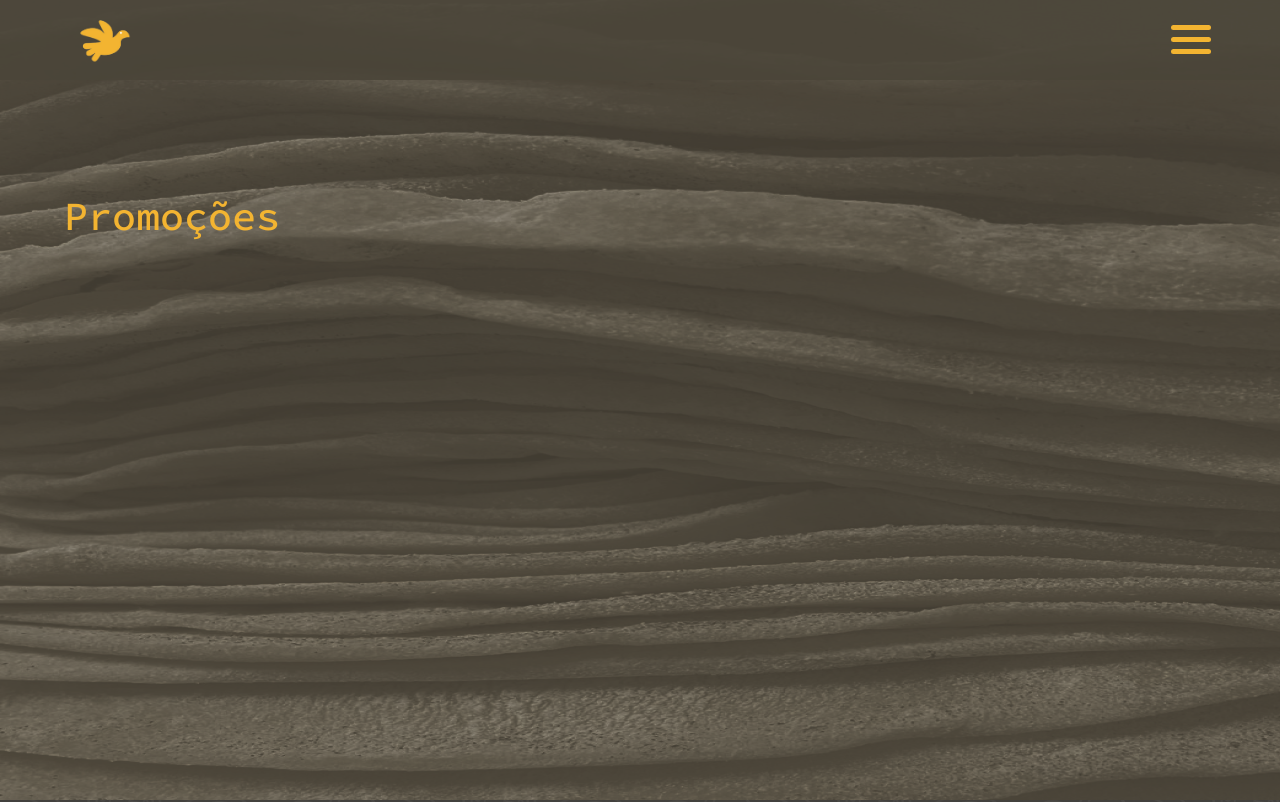
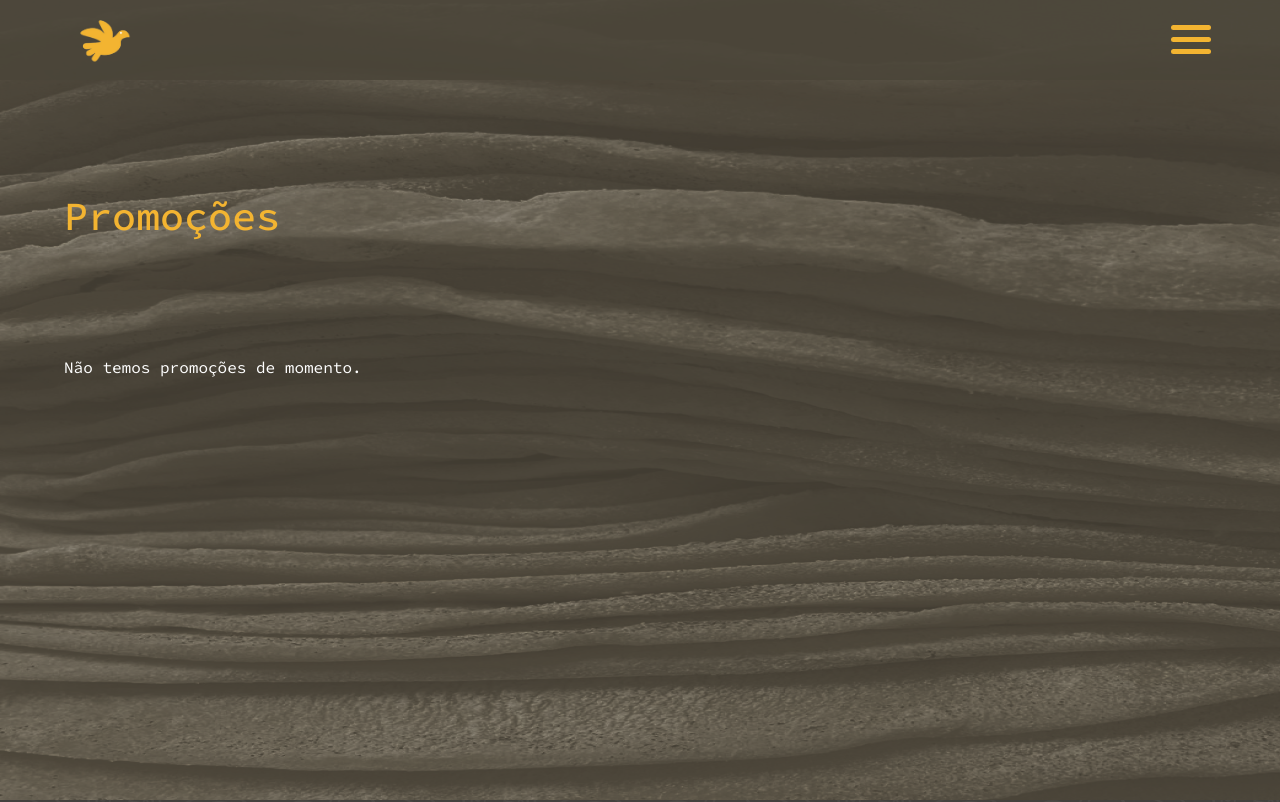
Before and after one commit to nuno18084/Maritaca-Project, a React (Create React App) app: page /promocoes in a window 1280 px wide. Shown: the top 802 px of the page. Built offline with nearby package versions, Linux system fonts and the light colour scheme.

Commit message:
Add no promotions message

```diff
--- a/src/components/MenuPage/Specials/SpecialsData.js
+++ b/src/components/MenuPage/Specials/SpecialsData.js
@@ -104,12 +104,12 @@ const saladData = [
 ];
 
 const promotionsData = [
-  // {
-  //   name: "Tabuleiro + Rolinho",
-  //   ingredients: "Na compra de um tabuleiro, oferecemos um rolinho de alho.",
-  //   price: 6,
-  //   soldOut: false,
-  // },
+  {
+    // name: "Não temos promoções de momento.",
+    ingredients: "Não temos promoções de momento.",
+    // price: 6,
+    // soldOut: false,
+  },
 ];
 
 const newsData = [
```
